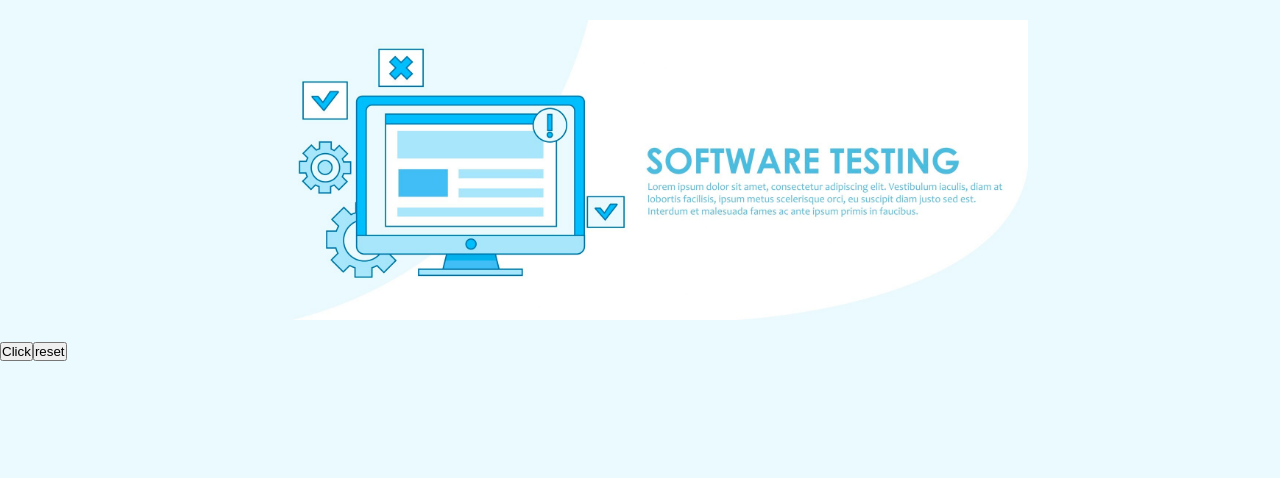
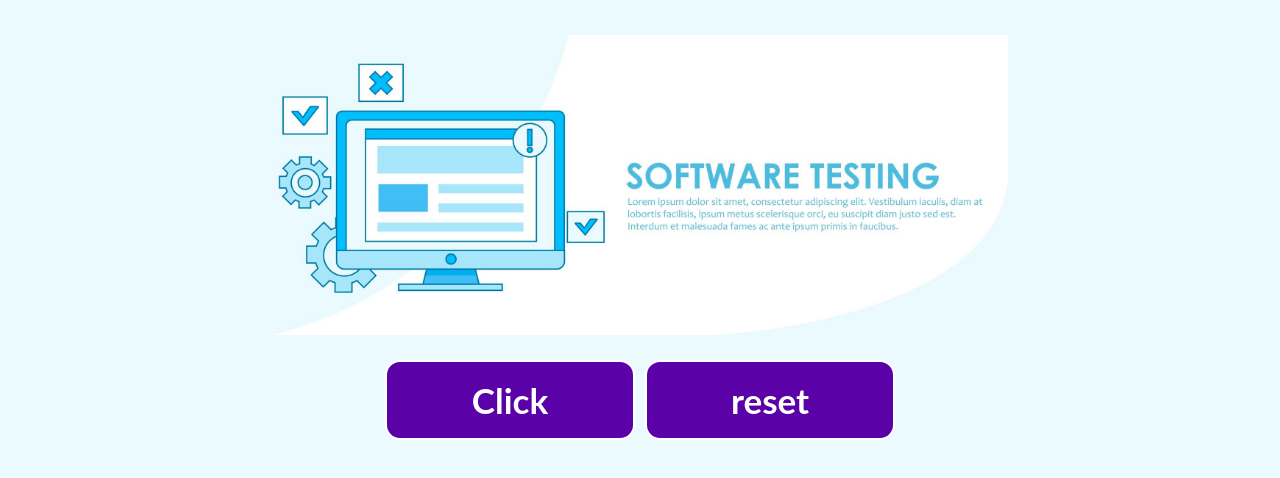
Before and after one commit to Jsson47/react-click-tracker, a React (Create React App) app: page / in a window 1280 px wide. Shown: the top 478 px of the page. Built offline with nearby package versions, Linux system fonts and the light colour scheme.

Commit message:
feat: improve button interaction with event listeners

```diff
--- a/src/App.css
+++ b/src/App.css
@@ -9,7 +9,7 @@ body {
     background-color: #ebfaff;
 }
 
-.APP {
+.App {
     display: flex;
     flex-wrap: wrap;
     align-items: center;
--- /dev/null
+++ b/src/CSS/Button.css
@@ -0,0 +1,25 @@
+button {
+  width: 250px;
+  height: 80px;
+  font-size: 35px;
+  font-family: Lato, sans-serif;
+  font-weight: bold;
+  color: white;
+  border: 2px solid white;
+  border-radius: 15px;
+  margin: 5px;
+  cursor:  pointer;
+}
+
+button:hover {
+  background-color: #470000;
+}
+
+
+.reset-button {
+  background-color: #5a01a7;
+}
+
+.click-button {
+  background-color: #1f2362;
+}
--- a/src/components/Button.js
+++ b/src/components/Button.js
@@ -1,4 +1,5 @@
 import React from "react";
+import "../CSS/Button.css";
 
 function Button({text, isClickButton, operateClick }) {
   return (
```
